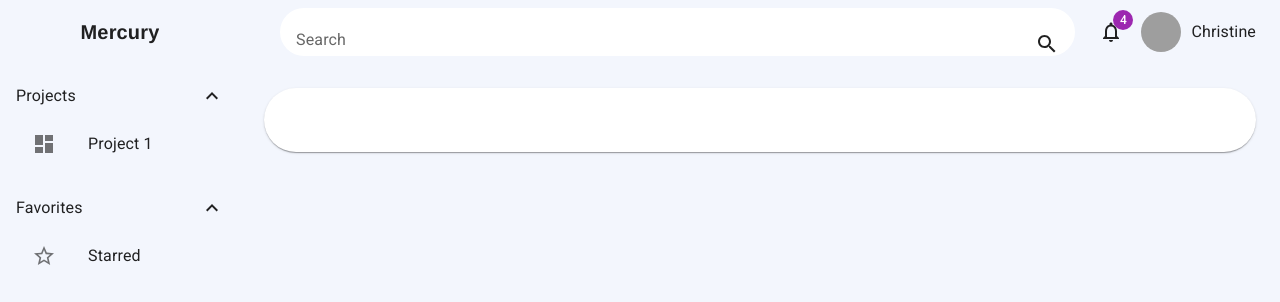
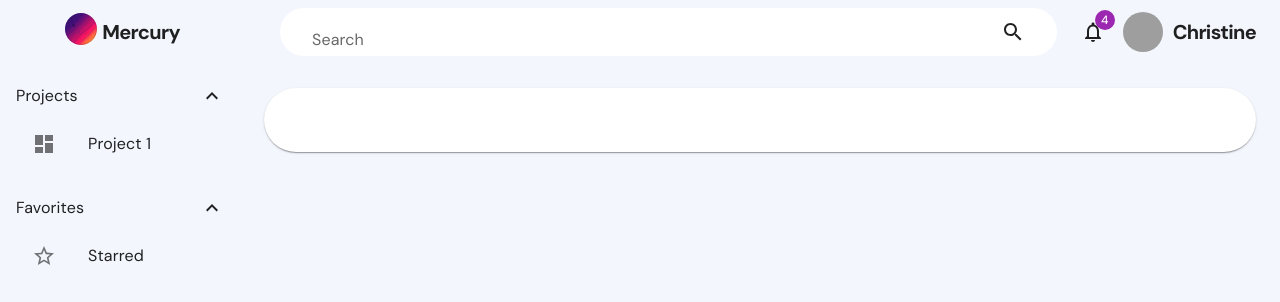
Before and after one commit to christine-contreras/project-task-management-client, a React (Create React App) app: page / in a window 1280 px wide. Shown: the top 302 px of the page. Built offline with nearby package versions, Linux system fonts and the light colour scheme; grey boxes are pictures that could not be loaded.

Commit message:
top nav and logo done

```diff
--- a/src/components/nav/SideNav.js
+++ b/src/components/nav/SideNav.js
@@ -1,14 +1,12 @@
 import * as React from 'react'
+import '../../css/sidenav.css'
 import MainList from './MainList'
 import SecondaryList from './SecondaryList'
-import { styled } from '@mui/material/styles'
+
 import MuiDrawer from '@mui/material/Drawer'
 import Toolbar from '@mui/material/Toolbar'
 import Divider from '@mui/material/Divider'
 import { Typography } from '@mui/material'
-
-import IconButton from '@mui/material/IconButton'
-import ChevronLeftIcon from '@mui/icons-material/ChevronLeft'
 
 const drawerWidth = 240
 
@@ -34,7 +32,38 @@ const SideNav = ({ open, toggleDrawer, window }) => {
           },
         }}>
         <Toolbar className='flex'>
+          <span class='logo'>
+            <svg
+              id='Layer_1'
+              data-name='Layer 1'
+              xmlns='http://www.w3.org/2000/svg'
+              viewBox='0 0 881.25 881.25'>
+              <g id='surface1'>
+                <path
+                  class='logo-outer'
+                  d='M440.62,0C197.27,0,0,197.27,0,440.62S197.27,881.25,440.62,881.25,881.25,684,881.25,440.62C881,197.39,683.86.27,440.62,0ZM376,34.5Q362.17,48.93,349.08,64L305.5,114.23A769.11,769.11,0,0,1,185.93,225.66,795.13,795.13,0,0,0,34.8,374.31,412.2,412.2,0,0,1,376,34.5ZM29.38,440.62c0-3.24.17-6.43.25-9.66l6.59-9.35A767,767,0,0,1,203.51,249.14,797.52,797.52,0,0,0,327.68,133.47L371.2,83.23c16.15-18.59,33.29-36.54,51-53.39,6.11-.27,12.24-.46,18.41-.46a408.54,408.54,0,0,1,181.7,42.44l-27.75,18.1A687.87,687.87,0,0,0,393,291.52a658.2,658.2,0,0,1-193,193.05A690.64,690.64,0,0,0,62.79,602.86,408.84,408.84,0,0,1,29.38,440.62Zm822.5,0c-.26,227-184.23,411-411.26,411.26-7.53,0-15-.24-22.45-.63A767.12,767.12,0,0,1,578.08,688.84,797.64,797.64,0,0,0,702.25,573.15l43.54-50.23a770.38,770.38,0,0,1,77.4-77.39l28.18-24.44C851.68,427.57,851.88,434.08,851.88,440.62ZM810.49,261A407.76,407.76,0,0,1,848,385.12L804,423.31a802.77,802.77,0,0,0-80.33,80.35L680,553.91A767.18,767.18,0,0,1,560.47,665.34a796.35,796.35,0,0,0-173.7,179l-2.49,3.55a408.1,408.1,0,0,1-115.85-34l65-93.17A794.45,794.45,0,0,1,563.14,501.51,824.09,824.09,0,0,0,802.85,272Zm-31.78-5.7A794.72,794.72,0,0,1,547.48,476.64,824,824,0,0,0,309.28,704L242,800.55a413.9,413.9,0,0,1-165.44-169A661,661,0,0,1,215.91,509.17a687.83,687.83,0,0,0,201.67-201.6,658.36,658.36,0,0,1,193-193l41-26.73A414.14,414.14,0,0,1,794.83,232.06Z'
+                />
+                <path
+                  class='purple'
+                  d='M236.78,380.1A44.07,44.07,0,1,0,192.71,336,44.06,44.06,0,0,0,236.78,380.1Zm0-58.75A14.69,14.69,0,1,1,222.09,336,14.69,14.69,0,0,1,236.78,321.35Z'
+                />
+                <path class='purple' d='M119.28,365.41h29.37v29.37H119.28Z' />
+                <path class='purple' d='M324.9,189.16h29.38v29.38H324.9Z' />
+                <path class='magenta' d='M515.84,306.66h29.37V336H515.84Z' />
+                <path
+                  class='magenta'
+                  d='M354.28,453.54A58.75,58.75,0,1,0,413,512.29,58.75,58.75,0,0,0,354.28,453.54Zm0,88.12a29.38,29.38,0,1,1,29.37-29.37A29.37,29.37,0,0,1,354.28,541.66Z'
+                />
+                <path class='orange' d='M750.84,600.41h29.37v29.38H750.84Z' />
+                <path class='pink' d='M677.4,233.22h29.38V262.6H677.4Z' />
+                <path class='orange' d='M559.9,762h29.38v29.38H559.9Z' />
+                <path class='pink' d='M222.09,688.54h29.37v29.37H222.09Z' />
+                <path class='pink' d='M574.59,541.66H604V571H574.59Z' />
+              </g>
+            </svg>
+          </span>
           <Typography
+            className='letter-spacing'
             component='h1'
             variant='h6'
             color='inherit'
@@ -65,7 +94,38 @@ const SideNav = ({ open, toggleDrawer, window }) => {
         }}
         open>
         <Toolbar className='flex'>
+          <span class='logo'>
+            <svg
+              id='Layer_1'
+              data-name='Layer 1'
+              xmlns='http://www.w3.org/2000/svg'
+              viewBox='0 0 881.25 881.25'>
+              <g id='surface1'>
+                <path
+                  class='logo-outer'
+                  d='M440.62,0C197.27,0,0,197.27,0,440.62S197.27,881.25,440.62,881.25,881.25,684,881.25,440.62C881,197.39,683.86.27,440.62,0ZM376,34.5Q362.17,48.93,349.08,64L305.5,114.23A769.11,769.11,0,0,1,185.93,225.66,795.13,795.13,0,0,0,34.8,374.31,412.2,412.2,0,0,1,376,34.5ZM29.38,440.62c0-3.24.17-6.43.25-9.66l6.59-9.35A767,767,0,0,1,203.51,249.14,797.52,797.52,0,0,0,327.68,133.47L371.2,83.23c16.15-18.59,33.29-36.54,51-53.39,6.11-.27,12.24-.46,18.41-.46a408.54,408.54,0,0,1,181.7,42.44l-27.75,18.1A687.87,687.87,0,0,0,393,291.52a658.2,658.2,0,0,1-193,193.05A690.64,690.64,0,0,0,62.79,602.86,408.84,408.84,0,0,1,29.38,440.62Zm822.5,0c-.26,227-184.23,411-411.26,411.26-7.53,0-15-.24-22.45-.63A767.12,767.12,0,0,1,578.08,688.84,797.64,797.64,0,0,0,702.25,573.15l43.54-50.23a770.38,770.38,0,0,1,77.4-77.39l28.18-24.44C851.68,427.57,851.88,434.08,851.88,440.62ZM810.49,261A407.76,407.76,0,0,1,848,385.12L804,423.31a802.77,802.77,0,0,0-80.33,80.35L680,553.91A767.18,767.18,0,0,1,560.47,665.34a796.35,796.35,0,0,0-173.7,179l-2.49,3.55a408.1,408.1,0,0,1-115.85-34l65-93.17A794.45,794.45,0,0,1,563.14,501.51,824.09,824.09,0,0,0,802.85,272Zm-31.78-5.7A794.72,794.72,0,0,1,547.48,476.64,824,824,0,0,0,309.28,704L242,800.55a413.9,413.9,0,0,1-165.44-169A661,661,0,0,1,215.91,509.17a687.83,687.83,0,0,0,201.67-201.6,658.36,658.36,0,0,1,193-193l41-26.73A414.14,414.14,0,0,1,794.83,232.06Z'
+                />
+                <path
+                  class='purple'
+                  d='M236.78,380.1A44.07,44.07,0,1,0,192.71,336,44.06,44.06,0,0,0,236.78,380.1Zm0-58.75A14.69,14.69,0,1,1,222.09,336,14.69,14.69,0,0,1,236.78,321.35Z'
+                />
+                <path class='purple' d='M119.28,365.41h29.37v29.37H119.28Z' />
+                <path class='purple' d='M324.9,189.16h29.38v29.38H324.9Z' />
+                <path class='magenta' d='M515.84,306.66h29.37V336H515.84Z' />
+                <path
+                  class='magenta'
+                  d='M354.28,453.54A58.75,58.75,0,1,0,413,512.29,58.75,58.75,0,0,0,354.28,453.54Zm0,88.12a29.38,29.38,0,1,1,29.37-29.37A29.37,29.37,0,0,1,354.28,541.66Z'
+                />
+                <path class='orange' d='M750.84,600.41h29.37v29.38H750.84Z' />
+                <path class='pink' d='M677.4,233.22h29.38V262.6H677.4Z' />
+                <path class='orange' d='M559.9,762h29.38v29.38H559.9Z' />
+                <path class='pink' d='M222.09,688.54h29.37v29.37H222.09Z' />
+                <path class='pink' d='M574.59,541.66H604V571H574.59Z' />
+              </g>
+            </svg>
+          </span>
           <Typography
+            className='letter-spacing'
             component='h1'
             variant='h6'
             color='inherit'
--- a/src/components/nav/TopNav.js
+++ b/src/components/nav/TopNav.js
@@ -31,7 +31,7 @@ const TopNav = ({ open, toggleDrawer }) => {
           edge='start'
           color='inherit'
           aria-label='open drawer'
-          sx={{ mr: 2, display: { sm: 'none' } }}
+          sx={{ mr: 0, display: { sm: 'none' } }}
           onClick={toggleDrawer}>
           <MenuIcon />
         </IconButton>
@@ -42,7 +42,36 @@ const TopNav = ({ open, toggleDrawer }) => {
           noWrap
           align='center'
           sx={{ display: { xs: 'block', sm: 'none' } }}>
-          M
+          <span class='logo'>
+            <svg
+              id='Layer_1'
+              data-name='Layer 1'
+              xmlns='http://www.w3.org/2000/svg'
+              viewBox='0 0 881.25 881.25'>
+              <g id='surface1'>
+                <path
+                  class='logo-outer'
+                  d='M440.62,0C197.27,0,0,197.27,0,440.62S197.27,881.25,440.62,881.25,881.25,684,881.25,440.62C881,197.39,683.86.27,440.62,0ZM376,34.5Q362.17,48.93,349.08,64L305.5,114.23A769.11,769.11,0,0,1,185.93,225.66,795.13,795.13,0,0,0,34.8,374.31,412.2,412.2,0,0,1,376,34.5ZM29.38,440.62c0-3.24.17-6.43.25-9.66l6.59-9.35A767,767,0,0,1,203.51,249.14,797.52,797.52,0,0,0,327.68,133.47L371.2,83.23c16.15-18.59,33.29-36.54,51-53.39,6.11-.27,12.24-.46,18.41-.46a408.54,408.54,0,0,1,181.7,42.44l-27.75,18.1A687.87,687.87,0,0,0,393,291.52a658.2,658.2,0,0,1-193,193.05A690.64,690.64,0,0,0,62.79,602.86,408.84,408.84,0,0,1,29.38,440.62Zm822.5,0c-.26,227-184.23,411-411.26,411.26-7.53,0-15-.24-22.45-.63A767.12,767.12,0,0,1,578.08,688.84,797.64,797.64,0,0,0,702.25,573.15l43.54-50.23a770.38,770.38,0,0,1,77.4-77.39l28.18-24.44C851.68,427.57,851.88,434.08,851.88,440.62ZM810.49,261A407.76,407.76,0,0,1,848,385.12L804,423.31a802.77,802.77,0,0,0-80.33,80.35L680,553.91A767.18,767.18,0,0,1,560.47,665.34a796.35,796.35,0,0,0-173.7,179l-2.49,3.55a408.1,408.1,0,0,1-115.85-34l65-93.17A794.45,794.45,0,0,1,563.14,501.51,824.09,824.09,0,0,0,802.85,272Zm-31.78-5.7A794.72,794.72,0,0,1,547.48,476.64,824,824,0,0,0,309.28,704L242,800.55a413.9,413.9,0,0,1-165.44-169A661,661,0,0,1,215.91,509.17a687.83,687.83,0,0,0,201.67-201.6,658.36,658.36,0,0,1,193-193l41-26.73A414.14,414.14,0,0,1,794.83,232.06Z'
+                />
+                <path
+                  class='purple'
+                  d='M236.78,380.1A44.07,44.07,0,1,0,192.71,336,44.06,44.06,0,0,0,236.78,380.1Zm0-58.75A14.69,14.69,0,1,1,222.09,336,14.69,14.69,0,0,1,236.78,321.35Z'
+                />
+                <path class='purple' d='M119.28,365.41h29.37v29.37H119.28Z' />
+                <path class='purple' d='M324.9,189.16h29.38v29.38H324.9Z' />
+                <path class='magenta' d='M515.84,306.66h29.37V336H515.84Z' />
+                <path
+                  class='magenta'
+                  d='M354.28,453.54A58.75,58.75,0,1,0,413,512.29,58.75,58.75,0,0,0,354.28,453.54Zm0,88.12a29.38,29.38,0,1,1,29.37-29.37A29.37,29.37,0,0,1,354.28,541.66Z'
+                />
+                <path class='orange' d='M750.84,600.41h29.37v29.38H750.84Z' />
+                <path class='pink' d='M677.4,233.22h29.38V262.6H677.4Z' />
+                <path class='orange' d='M559.9,762h29.38v29.38H559.9Z' />
+                <path class='pink' d='M222.09,688.54h29.37v29.37H222.09Z' />
+                <path class='pink' d='M574.59,541.66H604V571H574.59Z' />
+              </g>
+            </svg>
+          </span>
         </Typography>
         <div className='search-bar b-radius'>
           <TextField label='Search' variant='standard' />
@@ -55,7 +84,9 @@ const TopNav = ({ open, toggleDrawer }) => {
           </Badge>
         </IconButton>
         <Avatar src='https://lh3.googleusercontent.com/ogw/ADea4I7CeY53aWLoZ7OatzmqDINKOArp3Y1kU8BM2CwFuw=s32-c-mo' />
-        <Typography>Christine</Typography>
+        <Typography component='h2' variant='h6' className='letter-spacing'>
+          Christine
+        </Typography>
       </Toolbar>
     </MuiAppBar>
   )
--- a/src/css/index.css
+++ b/src/css/index.css
@@ -1,3 +1,6 @@
+@import url("https://fonts.googleapis.com/css?family=DM+Sans:400,500,700&display=swap");
+
+
 .MuiPaper-rounded.container-paper{
     display: flex;
     flex-direction: column;
@@ -15,3 +18,7 @@
     align-items: center;
     justify-content: center;
 }
+
+.letter-spacing{
+    letter-spacing: -0.035em;
+}
--- /dev/null
+++ b/src/css/sidenav.css
@@ -0,0 +1,32 @@
+.logo{
+    display: inline-block;
+    padding: 0 5px;
+}
+
+.logo svg{
+    width: 2em;
+    border-radius: 100%;
+    background-image: linear-gradient(to top, #f77062 0%, #fe5196 100%);
+    background-image: linear-gradient(-225deg, #231557 0%, #44107A 29%, #FF1361 67%, #FFF800 100%);
+
+}
+
+.logo-outer{
+    fill: rgb(62 16 123 / 21%)
+}
+
+.purple {
+    fill: #350e5f;
+}
+
+.magenta {
+    fill: #971570;
+}
+
+.pink {
+    fill: #bd1649;
+}
+
+.orange {
+    fill: #f78430;
+}
--- a/src/css/topnav.css
+++ b/src/css/topnav.css
@@ -5,8 +5,8 @@
 .search-bar{
     display: flex;
     flex-grow: 1;
-    align-items: flex-end;
-    margin: 0 1em;
+    align-items: center;
+    margin: 0;
     background: #fff;
     padding: 0 1em;
     max-width: 1000px;
@@ -19,3 +19,10 @@
 .search-bar .MuiInput-underline:before {
 border: none;
 }
+
+@media (min-width: 600px) {
+    .search-bar{
+        margin: 0 1em;
+        padding: 0 2em;
+    }
+}
--- a/src/theme/theme.js
+++ b/src/theme/theme.js
@@ -23,43 +23,38 @@ const theme = createTheme({
     },
   },
   typography: {
+    fontFamily: '"DM Sans", sans-serif',
     h1: {
-      fontFamily: '"Montserrat", Helvetica, Arial, sans-serif',
-      fontWeight: 600,
+      fontWeight: 700,
       fontSize: '5em',
     },
     h2: {
-      fontFamily: '"Montserrat", Helvetica, Arial, sans-serif',
-      fontWeight: 600,
+      fontWeight: 700,
       fontSize: '3.75em',
     },
     h3: {
-      fontFamily: '"Montserrat", Helvetica, Arial, sans-serif',
-      fontWeight: 600,
+      fontWeight: 700,
       fontSize: '3em',
     },
     h4: {
-      fontFamily: '"Montserrat", Helvetica, Arial, sans-serif',
-      fontWeight: 600,
+      fontWeight: 700,
     },
     h5: {
-      fontFamily: '"Montserrat", Helvetica, Arial, sans-serif',
-      fontWeight: 600,
+      fontWeight: 700,
     },
     h6: {
-      fontFamily: '"Montserrat", Helvetica, Arial, sans-serif',
-      fontWeight: 600,
+      fontWeight: 700,
       fontSize: '1.25em',
     },
-    subtitle1: {
-      // fontWeight: 100,
-      fontSize: '1.25em',
-    },
-    body2: {
-      fontWeight: 100,
-      fontSize: '1em',
-      lineHeight: 1.5,
-    },
+    // subtitle1: {
+    //   // fontWeight: 100,
+    //   fontSize: '1.25em',
+    // },
+    // body2: {
+    //   fontWeight: 100,
+    //   fontSize: '1em',
+    //   lineHeight: 1.5,
+    // },
   },
 })
 
```
